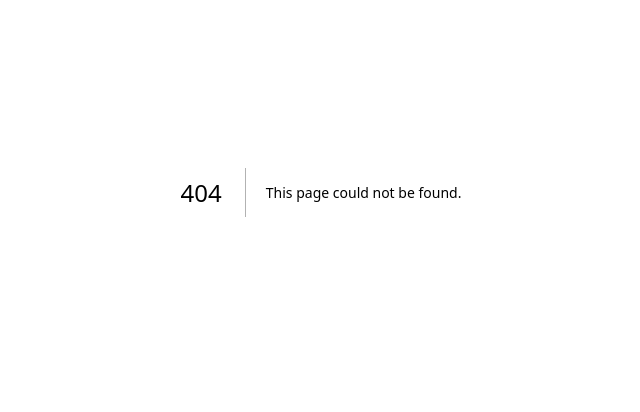
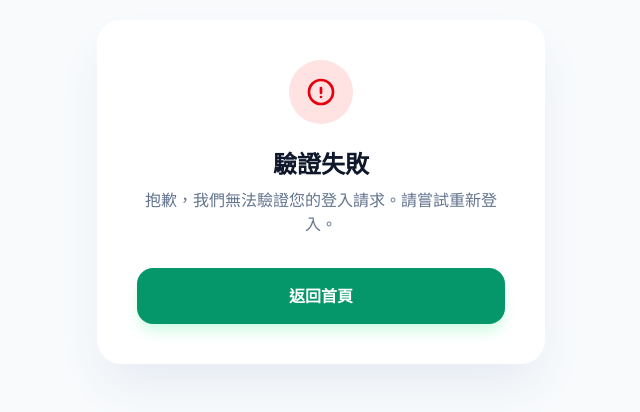
Before and after one commit to pantong552/hkbiodiversity, a Next.js app: page /auth/auth-code-error in a window 1280 px wide. Before the commit this address had no page. Shown: the part 208-620 px from the top of the page, without its empty margins (319-959 px from the left). Built offline with nearby package versions, Linux system fonts and the light colour scheme.

Commit message:
fix vercel

```diff
--- /dev/null
+++ b/src/app/auth/auth-code-error/page.tsx
@@ -0,0 +1,38 @@
+import Link from 'next/link'
+
+export default function AuthCodeError() {
+  return (
+    <div className="flex min-h-screen flex-col items-center justify-center bg-slate-50 px-6">
+      <div className="w-full max-w-md rounded-3xl bg-white p-10 shadow-2xl shadow-slate-200">
+        <div className="mb-6 flex justify-center">
+          <div className="flex h-16 w-16 items-center justify-center rounded-full bg-red-100 text-red-600">
+            <svg
+              xmlns="http://www.w3.org/2000/svg"
+              fill="none"
+              viewBox="0 0 24 24"
+              strokeWidth={2}
+              stroke="currentColor"
+              className="h-8 w-8"
+            >
+              <path
+                strokeLinecap="round"
+                strokeLinejoin="round"
+                d="M12 9v3.75m9-.75a9 9 0 11-18 0 9 9 0 0118 0zm-9 3.75h.008v.008H12v-.008z"
+              />
+            </svg>
+          </div>
+        </div>
+        <h1 className="mb-2 text-center text-2xl font-black text-slate-900">驗證失敗</h1>
+        <p className="mb-8 text-center text-slate-500">
+          抱歉，我們無法驗證您的登入請求。請嘗試重新登入。
+        </p>
+        <Link
+          href="/"
+          className="flex w-full items-center justify-center rounded-2xl bg-emerald-600 py-4 font-bold text-white shadow-lg shadow-emerald-100 transition-all hover:bg-emerald-700 active:scale-95"
+        >
+          返回首頁
+        </Link>
+      </div>
+    </div>
+  )
+}
--- /dev/null
+++ b/src/utils/supabase/middleware.ts
@@ -0,0 +1,45 @@
+import { createServerClient } from '@supabase/ssr'
+import { NextResponse, type NextRequest } from 'next/server'
+
+export async function updateSession(request: NextRequest) {
+  let supabaseResponse = NextResponse.next({
+    request,
+  })
+
+  // 1. 安全檢查環境變數
+  if (!process.env.NEXT_PUBLIC_SUPABASE_URL || !process.env.NEXT_PUBLIC_SUPABASE_ANON_KEY) {
+    return supabaseResponse
+  }
+
+  try {
+    const supabase = createServerClient(
+      process.env.NEXT_PUBLIC_SUPABASE_URL,
+      process.env.NEXT_PUBLIC_SUPABASE_ANON_KEY,
+      {
+        cookies: {
+          getAll() {
+            return request.cookies.getAll()
+          },
+          setAll(cookiesToSet) {
+            cookiesToSet.forEach(({ name, value }) => request.cookies.set(name, value))
+            supabaseResponse = NextResponse.next({
+              request,
+            })
+            cookiesToSet.forEach(({ name, value, options }) =>
+              supabaseResponse.cookies.set(name, value, options)
+            )
+          },
+        },
+      }
+    )
+
+    // 2. getUser() 可能在 Middleware 中造成延遲，
+    // 在開發環境中如果連線不佳可能會變空白，這裡加入超時或錯誤保護
+    await supabase.auth.getUser()
+  } catch (err) {
+    // 確保即使 Supabase 故障，網站依然可見
+    console.error('Supabase middleware session update error:', err)
+  }
+
+  return supabaseResponse
+}
```
